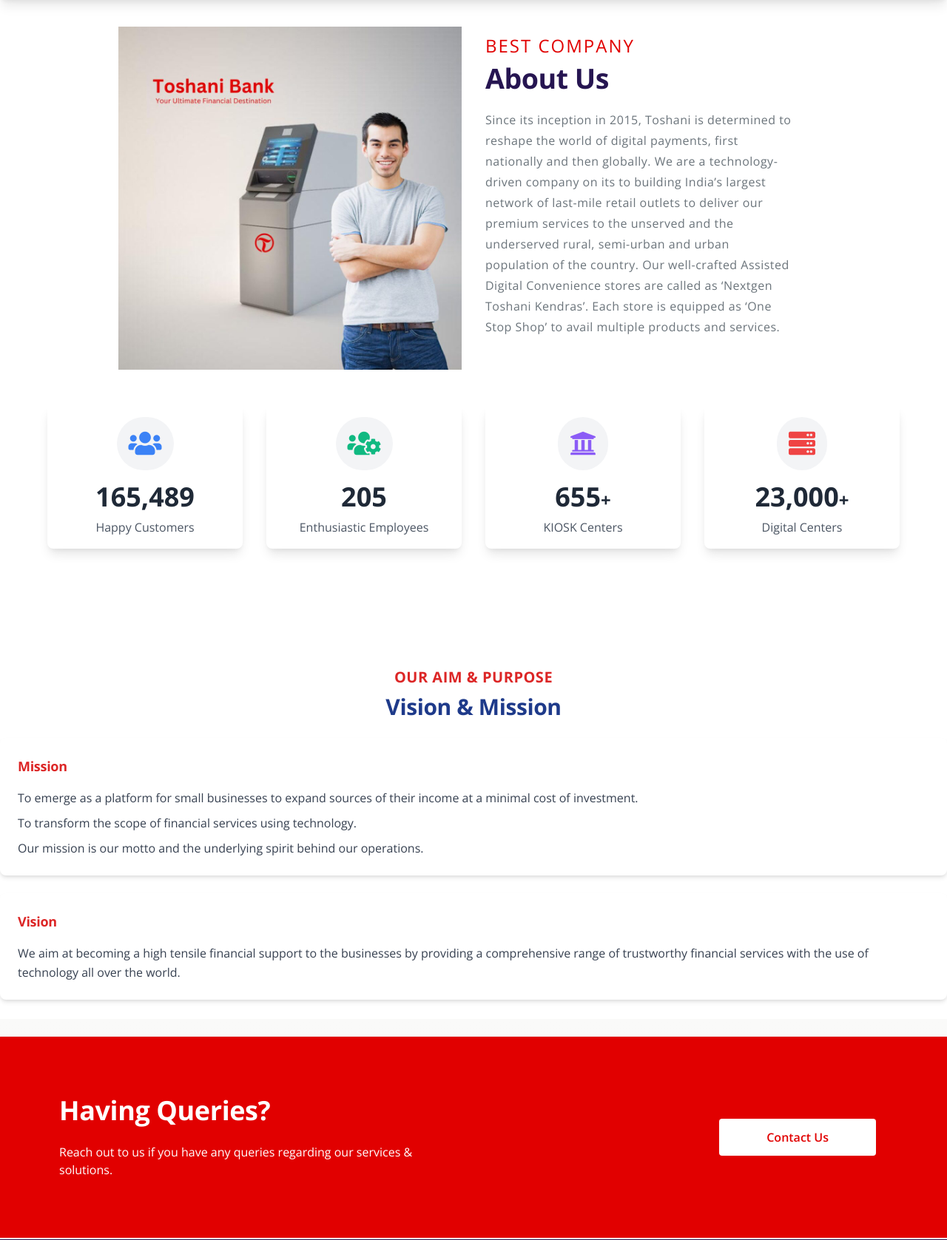
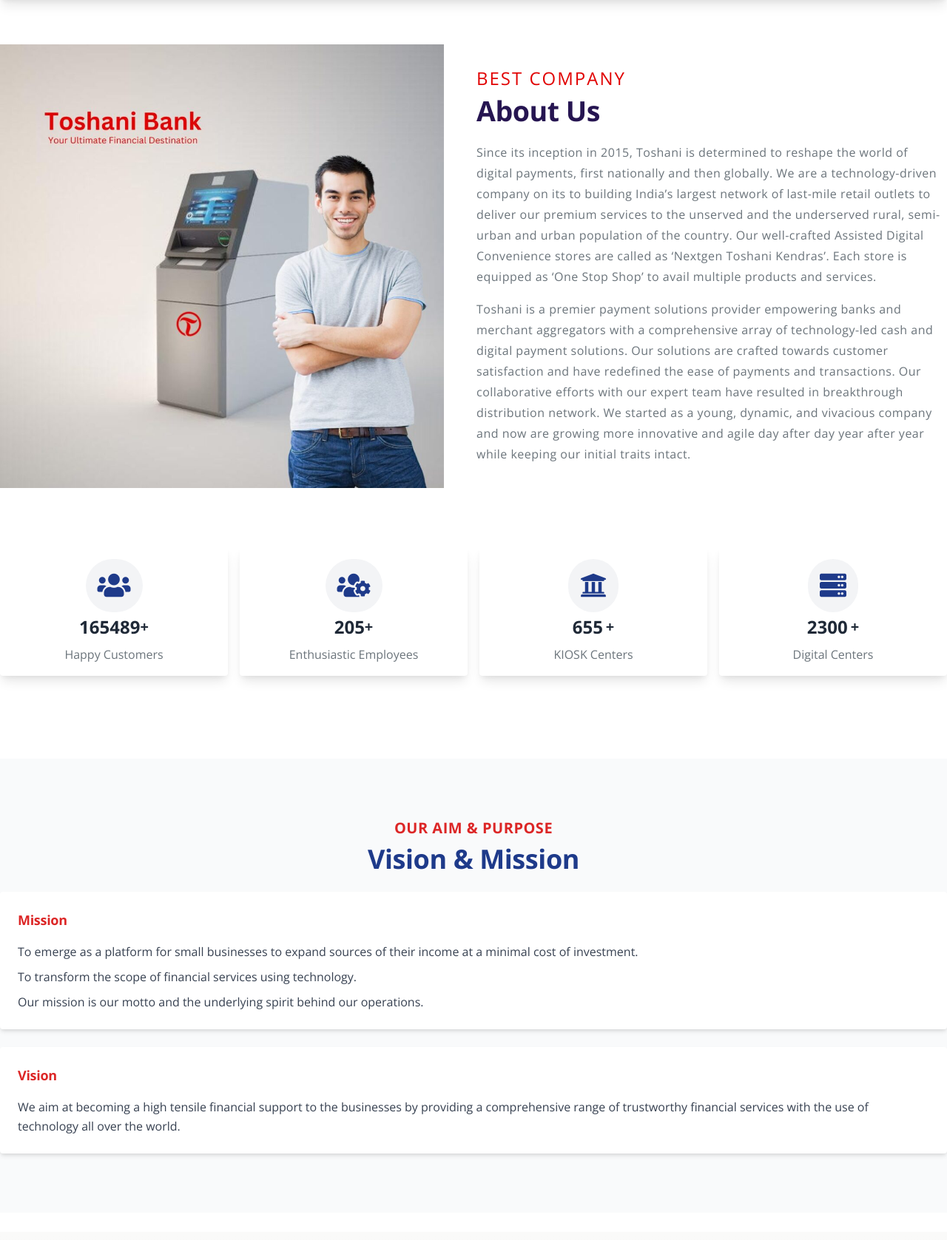
Before and after one commit to abhishash/toshani_digital, a PHP site: page /about.html in a window 1280 px wide. Shown: the part 76-1753 px from the top of the page at 74% size. Run offline with PHP 8.4, Linux system fonts and the light colour scheme.

Commit message:
fix the code for home page and about page

```diff
--- a/about.html
+++ b/about.html
@@ -158,18 +158,18 @@
     <!-- end of navigation -->
 
     <!-- Header -->
-    <header id="header" class="py-28 text-center lg:text-left">
+    <header id="header" class=" mt-24 py-10">
       <div
-        class="max-w-screen-lg mx-auto px-4 flex flex-col justify-center items-center sm:px-8 lg:grid lg:grid-cols-2 lg:gap-x-8"
+        class="max-w-screen-xl mx-auto gap-x-2 items-center grid grid-cols-2 "
       >
-        <div class="xl:text-right">
-          <img class="inline" src="images/bank.jpg" alt="alternative" />
+        <div class="">
+          <img class="inline" src="images/bank.jpg" width="600" alt="alternative" />
         </div>
 
-        <div class="xl:mr-12">
+        <div class="">
           <p class="p-title">BEST COMPANY</p>
           <h1 class="h1-large mb-5">About Us</h1>
-          <p class="p-large mb-8">
+          <p class="p-large mb-4">
             Since its inception in 2015, Toshani is determined to reshape the
             world of digital payments, first nationally and then globally. We
             are a technology-driven company on its to building India’s largest
@@ -180,94 +180,109 @@
             store is equipped as ‘One Stop Shop’ to avail multiple products and
             services.
           </p>
+          <p class="p-large" >Toshani is a premier payment solutions provider empowering banks and merchant aggregators with a comprehensive array of technology-led cash and digital payment solutions. Our solutions are crafted towards customer satisfaction and have redefined the ease of payments and transactions. Our collaborative efforts with our expert team have resulted in breakthrough distribution network. We started as a young, dynamic, and vivacious company and now are growing more innovative and agile day after day year after year while keeping our initial traits intact.</p>
+        </div>
+        <div class="col-span-2">
+          <div
+            id="counter"
+            class="max-w-screen-xl mx-auto grid grid-cols-1 sm:grid-cols-2 lg:grid-cols-4 gap-4 counter"
+          >
+            <!-- Happy Customers -->
+            <div class="text-center bg-white p-4 shadow-lg rounded">
+              <div class="flex justify-center gap-1 items-center mb-1">
+                <div class="bg-gray-100 p-4 rounded-full">
+                  <i class="fas fa-users text-blue-900 text-4xl"></i>
+                </div>
+              </div>
+              <div class="cell flex justify-center items-center">
+                <div
+                  id="counter-happy-customers"
+                  data-count="165489"
+                  class="text-2xl counter-value number-count font-bold text-gray-800"
+                >
+                  0
+                </div>
+                <span class="text-xl font-bold text-gray-800">+</span>
+              </div>
+              <p class="mt-2">Happy Customers</p>
+            </div>
+            <!-- Enthusiastic Employees -->
+            <div class="text-center p-4 shadow-lg bg-white rounded">
+              <div class="flex justify-center items-center mb-1">
+                <div class="bg-gray-100 p-4 rounded-full">
+                  <i class="fas fa-users-cog text-blue-900 text-4xl"></i>
+                </div>
+              </div>
+              <div class="cell flex justify-center items-center">
+                <div
+                  id="counter-employees"
+                  class="text-2xl font-bold counter-value number-count text-gray-800"
+                  data-count="205"
+                >
+                  0
+                </div>
+                <span class="text-xl font-bold text-gray-800">+</span>
+              </div>
+              <p class="mt-2">Enthusiastic Employees</p>
+            </div>
+            <!-- KIOSK Centers -->
+            <div class="text-center p-4 bg-white shadow-lg rounded">
+              <div class="flex justify-center items-center mb-1">
+                <div class="bg-gray-100 p-4 rounded-full">
+                  <i class="fas fa-university text-blue-900 text-4xl"></i>
+                </div>
+              </div>
+              <div class="cell flex justify-center items-center gap-1">
+                <div
+                  id="counter-kiosk"
+                  class="text-2xl counter-value number-count font-bold text-gray-800"
+                  data-count="655"
+                >
+                  0
+                </div>
+                <span class="text-xl font-bold text-gray-800">+</span>
+              </div>
+              <p class="mt-2">KIOSK Centers</p>
+            </div>
+            <!-- Digital Centers -->
+            <div class="text-center p-4 shadow-lg bg-white rounded">
+              <div class="flex justify-center items-center mb-1">
+                <div class="bg-gray-100 p-4 rounded-full">
+                  <i class="fas fa-server text-blue-900 text-4xl"></i>
+                </div>
+              </div>
+              <div class="cell flex justify-center items-center gap-1">
+                <div
+                  id="counter-digital-centers"
+                  class="text-2xl counter-value number-count font-bold text-gray-800"
+                  data-count="2300"
+                >
+                  0
+                </div>
+                <span class="text-xl font-bold text-gray-800">+</span>
+              </div>
+              <p class="mt-2">Digital Centers</p>
+            </div>
+          </div>
         </div>
       </div>
       <!-- end of container -->
-
-      <section class="bg-white py-12">
-        <div
-          class="container mx-auto grid grid-cols-1 sm:grid-cols-2 lg:grid-cols-4 gap-8"
-        >
-          <!-- Happy Customers -->
-          <div class="text-center p-4 shadow-lg rounded-lg">
-            <div class="flex justify-center items-center mb-4">
-              <div class="bg-gray-100 p-4 rounded-full">
-                <i class="fas fa-users text-blue-500 text-4xl"></i>
-              </div>
-            </div>
-            <div>
-              <span
-                id="counter-happy-customers"
-                class="text-4xl font-bold text-gray-800"
-                >0</span
-              >
-            </div>
-            <p class="mt-2 text-gray-600">Happy Customers</p>
-          </div>
-          <!-- Enthusiastic Employees -->
-          <div class="text-center p-4 shadow-lg rounded-lg">
-            <div class="flex justify-center items-center mb-4">
-              <div class="bg-gray-100 p-4 rounded-full">
-                <i class="fas fa-users-cog text-green-500 text-4xl"></i>
-              </div>
-            </div>
-            <div>
-              <span
-                id="counter-employees"
-                class="text-4xl font-bold text-gray-800"
-                >0</span
-              >
-            </div>
-            <p class="mt-2 text-gray-600">Enthusiastic Employees</p>
-          </div>
-          <!-- KIOSK Centers -->
-          <div class="text-center p-4 shadow-lg rounded-lg">
-            <div class="flex justify-center items-center mb-4">
-              <div class="bg-gray-100 p-4 rounded-full">
-                <i class="fas fa-university text-purple-500 text-4xl"></i>
-              </div>
-            </div>
-            <div>
-              <span id="counter-kiosk" class="text-4xl font-bold text-gray-800"
-                >0</span
-              ><span class="text-2xl font-bold text-gray-800">+</span>
-            </div>
-            <p class="mt-2 text-gray-600">KIOSK Centers</p>
-          </div>
-          <!-- Digital Centers -->
-          <div class="text-center p-4 shadow-lg rounded-lg">
-            <div class="flex justify-center items-center mb-4">
-              <div class="bg-gray-100 p-4 rounded-full">
-                <i class="fas fa-server text-red-500 text-4xl"></i>
-              </div>
-            </div>
-            <div>
-              <span
-                id="counter-digital-centers"
-                class="text-4xl font-bold text-gray-800"
-                >0</span
-              ><span class="text-2xl font-bold text-gray-800">+</span>
-            </div>
-            <p class="mt-2 text-gray-600">Digital Centers</p>
-          </div>
-        </div>
-      </section>
     </header>
 
     <!-- end of header -->
-    <section class="w-full bg-white relative">
+    <section class="w-full py-20 bg-gray-50 relative">
       <div class="w-full max-w-screen-xl mx-auto flex flex-col">
         <h1
           class="text-center text-xl font-bold text-red-600 tracking-wide uppercase"
         >
           Our Aim & Purpose
         </h1>
-        <h2 class="text-center text-3xl font-bold text-blue-900 mt-2">
+        <h2 class="text-center text-4xl font-black text-blue-900 mt-2">
           Vision & Mission
         </h2>
         <div class="mt-6">
           <!-- Mission Section -->
-          <div class="bg-white rounded-lg shadow-md p-6 mb-6">
+          <div class="bg-white text-left rounded shadow-md p-6 mb-6">
             <h3 class="text-red-600 text-lg font-bold mb-4">Mission</h3>
             <p class="text-gray-700 mb-2">
               To emerge as a platform for small businesses to expand sources of
@@ -282,7 +297,7 @@
             </p>
           </div>
           <!-- Vision Section -->
-          <div class="bg-white rounded-lg shadow-md p-6">
+          <div class="bg-white text-left rounded shadow-md p-6">
             <h3 class="text-red-600 text-lg font-bold mb-4">Vision</h3>
             <p class="text-gray-700">
               We aim at becoming a high tensile financial support to the
@@ -533,37 +548,7 @@
         </div>
       </div>
     </footer>
-    <script>
-      document.addEventListener("DOMContentLoaded", () => {
-        const counters = [
-          { id: "counter-happy-customers", value: 165489 },
-          { id: "counter-employees", value: 205 },
-          { id: "counter-kiosk", value: 655 },
-          { id: "counter-digital-centers", value: 23000 },
-        ];
 
-        const duration = 3000;
-
-        counters.forEach((counter) => {
-          const element = document.getElementById(counter.id);
-          let start = 0;
-          const increment = Math.ceil(counter.value / (duration / 50));
-
-          const updateCounter = () => {
-            start += increment;
-            if (start > counter.value) {
-              start = counter.value;
-            }
-            element.textContent = start.toLocaleString();
-            if (start < counter.value) {
-              requestAnimationFrame(updateCounter);
-            }
-          };
-
-          updateCounter();
-        });
-      });
-    </script>
 
     <!-- Scripts -->
     <script src="js/jquery.min.js"></script>
--- a/css/styles.css
+++ b/css/styles.css
@@ -1044,13 +1044,13 @@ a.back-to-top {
   width: 42px;
   height: 42px;
   border-radius: 30px;
-  background: #343e48 url("../images/up-arrow.png") no-repeat center 47%;
+  background: #e10000 url("../images/up-arrow.png") no-repeat center 47%;
   background-size: 18px 18px;
   text-indent: -9999px;
 }
 
 a:hover.back-to-top {
-  background-color: #000000;
+  background-color: #ef4444;
 }
 
 /***********************/
```
Also changed, not shown: index.html (+4 -4 lines).
